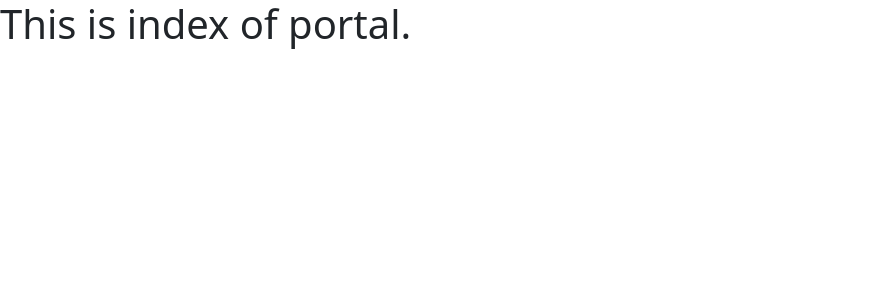
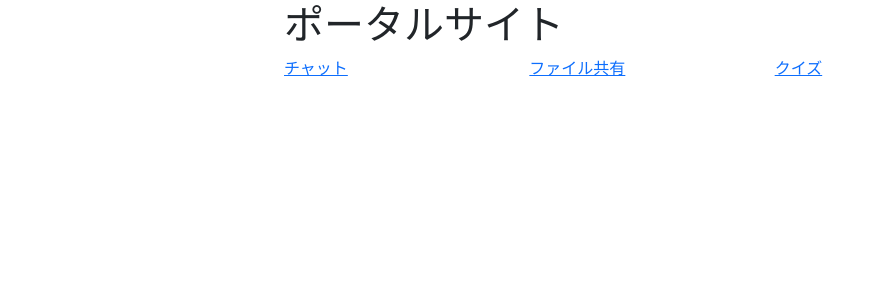
Before and after one commit to Dai-H15/CS-ensyu-4-082, a Django app: page /portal/ in a window 1280 px wide. Shown: the top 300 px of the page, without its empty margins (0-886 px from the left). Run offline with Django 4.2, Linux system fonts and the light colour scheme.

Commit message:
ポータル　トップページを作成

```diff
--- a/portal/templates/portal/index.html
+++ b/portal/templates/portal/index.html
@@ -1,5 +1,5 @@
 <!doctype html>
-<html lang="en">
+<html lang="ja">
   <head>
     <meta charset="utf-8">
     <meta name="viewport" content="width=device-width, initial-scale=1">
@@ -7,7 +7,31 @@
     <link href="https://cdn.jsdelivr.net/npm/bootstrap@5.3.0/dist/css/bootstrap.min.css" rel="stylesheet" integrity="sha384-9ndCyUaIbzAi2FUVXJi0CjmCapSmO7SnpJef0486qhLnuZ2cdeRhO02iuK6FUUVM" crossorigin="anonymous">
   </head>
   <body>
-    <h1>This is index of portal.</h1>
+    <div class="container">
+      <div class="row">
+        <!-- メニューバー -->
+        <div class="col-2"></div>
+
+        <!-- メインコンテンツ -->
+        <div class="col-8">
+          <div class="container">
+            <div class="row">
+              <div class="col">
+                <h1>ポータルサイト</h1>
+              </div>
+            </div>
+            <div class="row">
+              <div class="col-4"><a href="">チャット</a></div>
+              <div class="col-4"><a href="">ファイル共有</a></div>
+              <div class="col-4"><a href="">クイズ</a></div>
+          </div>
+
+        </div>
+
+        <!-- 右端 -->
+        <div class="col-2"></div>
+      </div>
+    </div>
     <script src="https://cdn.jsdelivr.net/npm/bootstrap@5.3.0/dist/js/bootstrap.bundle.min.js" integrity="sha384-geWF76RCwLtnZ8qwWowPQNguL3RmwHVBC9FhGdlKrxdiJJigb/j/68SIy3Te4Bkz" crossorigin="anonymous"></script>
   </body>
 </html>
```
